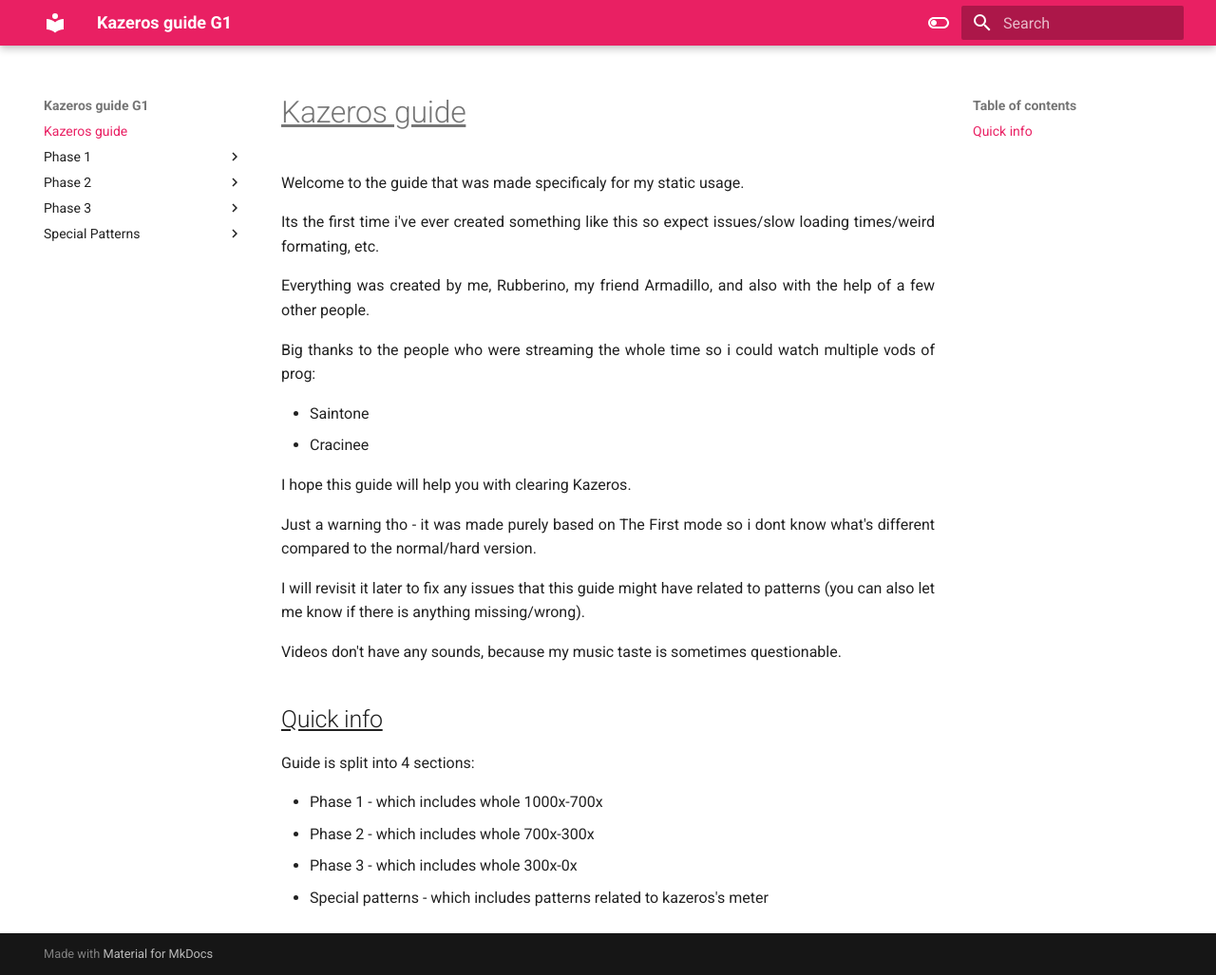
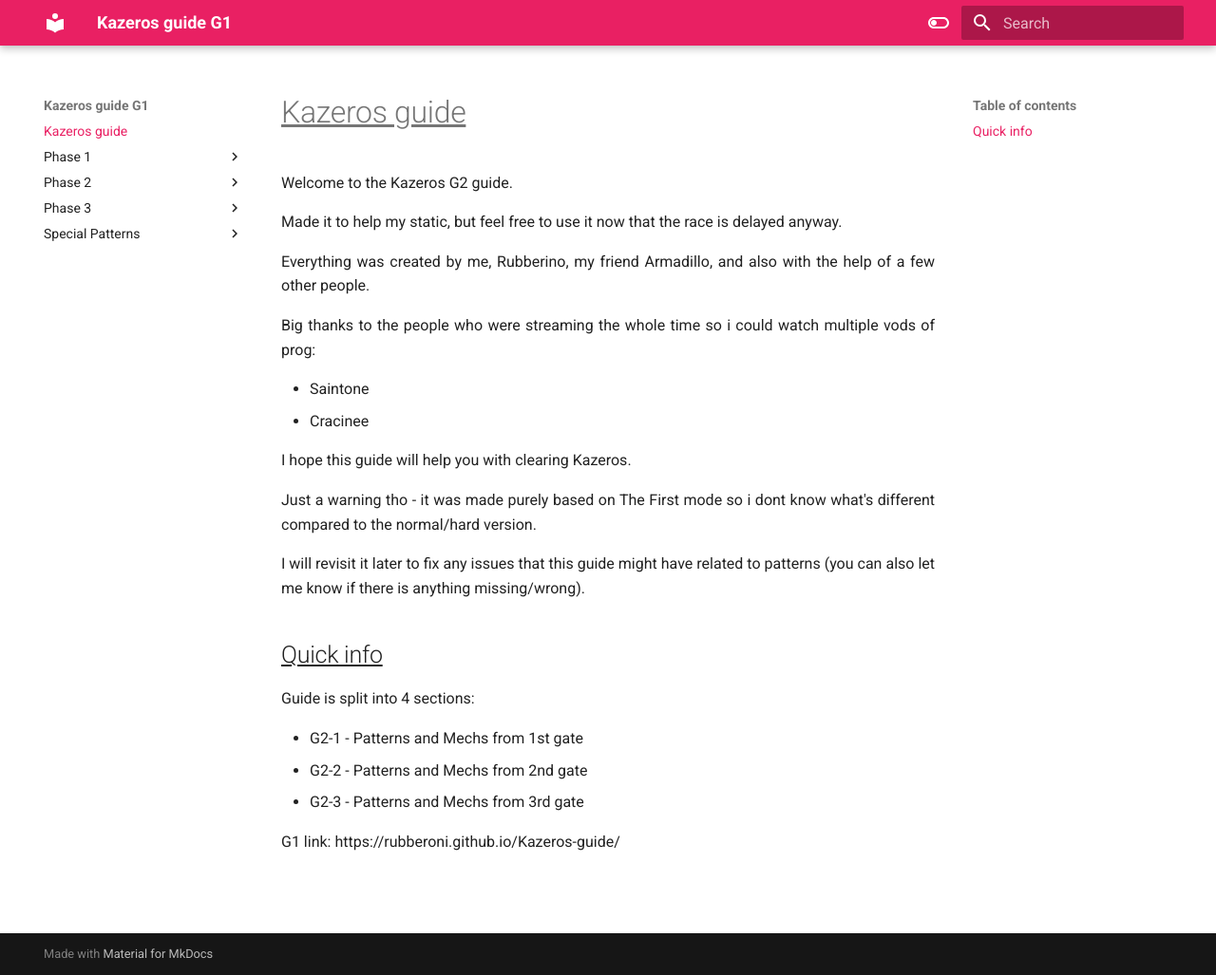
Before and after one commit to Rubberoni/Kazeros-Guide-G2, an MkDocs documentation site: the page built from docs/index.md, in a window 1280 px wide and 1027 px high. Shown: the whole window at 95% size. Built offline with MkDocs 1.6.1 and Material for MkDocs 9.7.7, drawn with Linux system fonts in a browser that asks for light colours.

Commit message:
Update index.md

```diff
--- a/docs/index.md
+++ b/docs/index.md
@@ -1,8 +1,8 @@
 # <ins>Kazeros guide</ins>
 
-<p align=justify>Welcome to the guide that was made specificaly for my static usage.</p>
+<p align=justify>Welcome to the Kazeros G2 guide.</p>
 
-<p align=justify>Its the first time i've ever created something like this so expect issues/slow loading times/weird formating, etc.</p>
+<p align=justify>Made it to help my static, but feel free to use it now that the race is delayed anyway.</p>
 
 <p align=justify>Everything was created by me, Rubberino, my friend Armadillo, and also with the help of a few other people.</p>
 
@@ -17,13 +17,13 @@
 
 <p align=justify>I will revisit it later to fix any issues that this guide might have related to patterns (you can also let me know if there is anything missing/wrong).</p>
 
-<p align=justify>Videos don't have any sounds, because my music taste is sometimes questionable.</p>
-
 ## <ins>Quick info</ins>
 
 <p align=justify>Guide is split into 4 sections:</p>
 
-* Phase 1 - which includes whole 1000x-700x
-* Phase 2 - which includes whole 700x-300x
-* Phase 3 - which includes whole 300x-0x
-* Special patterns - which includes patterns related to kazeros's meter
+* G2-1 - Patterns and Mechs from 1st gate
+* G2-2 - Patterns and Mechs from 2nd gate
+* G2-3 - Patterns and Mechs from 3rd gate
+
+<p align=justify>G1 link:
+https://rubberoni.github.io/Kazeros-guide/
```
